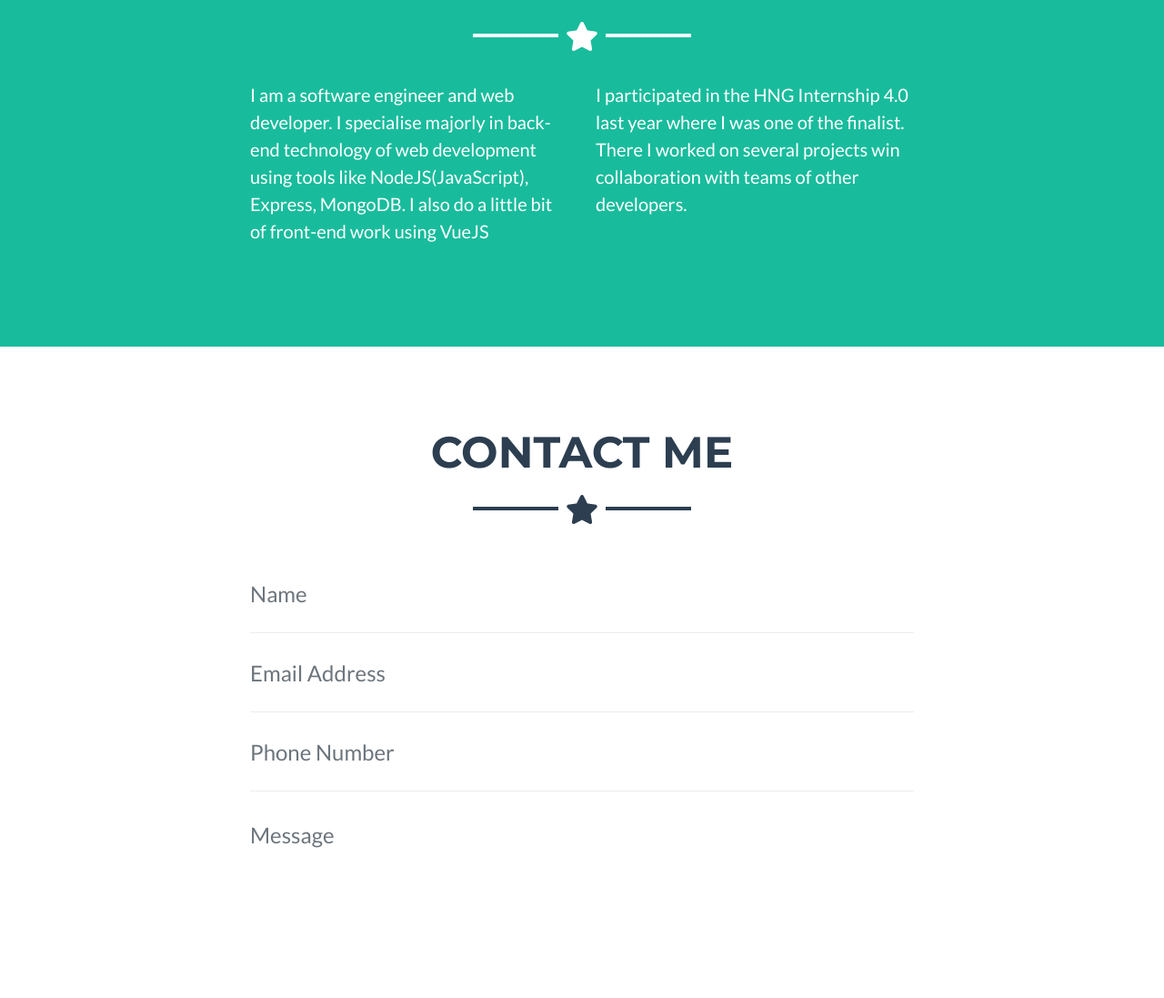
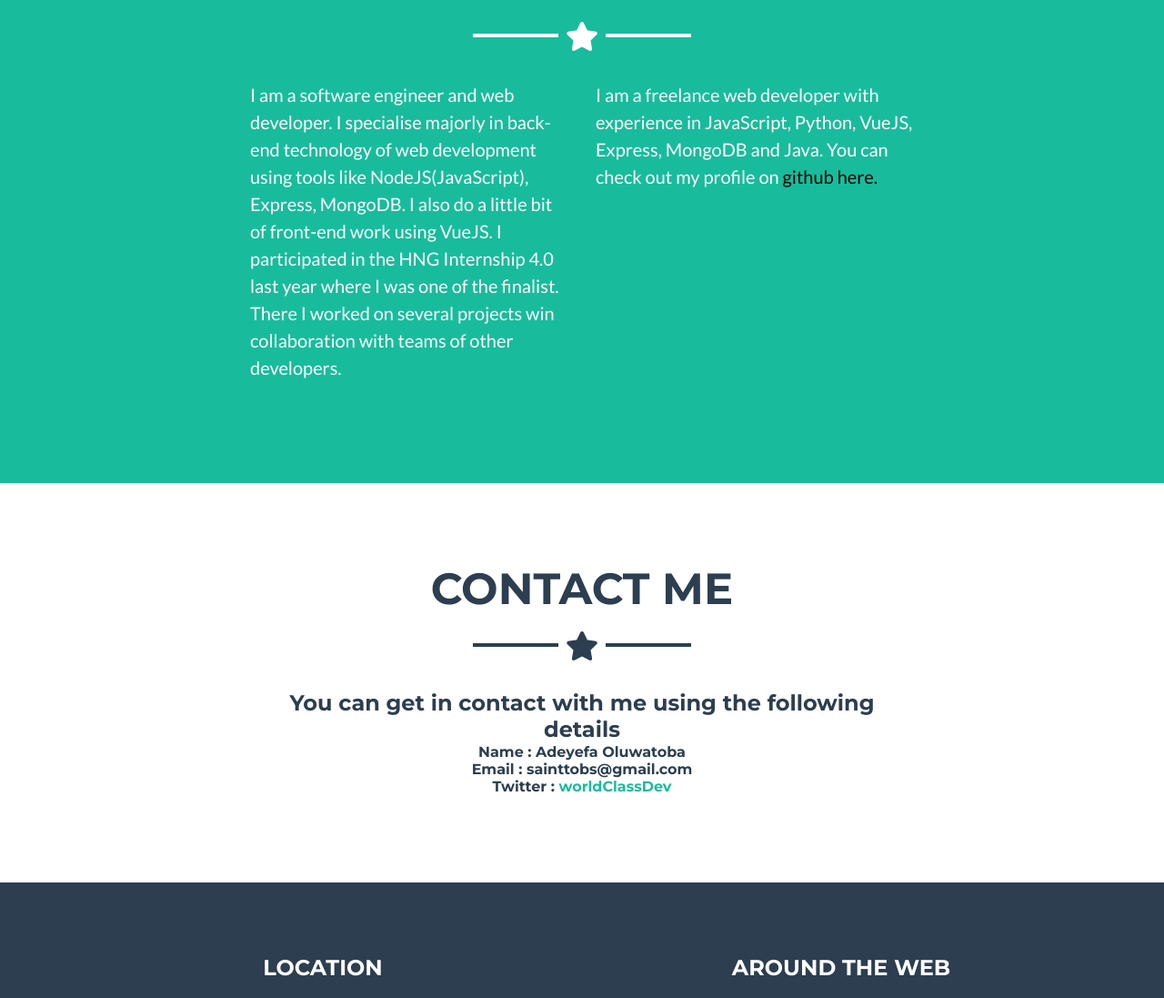
Before and after one commit to sainttobs/sainttobs.github.io, a plain HTML site: page index.html in a window 1280 px wide. Shown: the part 1944-3041 px from the top of the page at 91% size. Drawn offline with Linux system fonts and the light colour scheme.

Commit message:
Adding contact details

```diff
--- a/index.html
+++ b/index.html
@@ -120,10 +120,10 @@
         <hr class="star-light mb-5">
         <div class="row">
           <div class="col-lg-4 ml-auto">
-            <p class="lead">I am a software engineer and web developer. I specialise majorly in back-end technology of web development using tools like NodeJS(JavaScript), Express, MongoDB. I also do a little bit of front-end work using VueJS</p>
+            <p class="lead">I am a software engineer and web developer. I specialise majorly in back-end technology of web development using tools like NodeJS(JavaScript), Express, MongoDB. I also do a little bit of front-end work using VueJS. I participated in the HNG Internship 4.0 last year where I was one of the finalist. There I worked on several projects win collaboration with teams of other developers.</p>
           </div>
           <div class="col-lg-4 mr-auto">
-            <p class="lead">I participated in the HNG Internship 4.0 last year where I was one of the finalist. There I worked on several projects win collaboration with teams of other developers.</p>
+            <p class="lead"> I am a freelance web developer with experience in JavaScript, Python, VueJS, Express, MongoDB and Java. You can check out my profile on <strong><a style="color: black" href="https://www.github.com/sainttobs">github here.</a></strong></p>
           </div>
         </div>
       </div>
@@ -136,43 +136,10 @@
         <hr class="star-dark mb-5">
         <div class="row">
           <div class="col-lg-8 mx-auto">
-            <!-- To configure the contact form email address, go to mail/contact_me.php and update the email address in the PHP file on line 19. -->
-            <!-- The form should work on most web servers, but if the form is not working you may need to configure your web server differently. -->
-            <form name="sentMessage" id="contactForm" novalidate="novalidate">
-              <div class="control-group">
-                <div class="form-group floating-label-form-group controls mb-0 pb-2">
-                  <label>Name</label>
-                  <input class="form-control" id="name" type="text" placeholder="Name" required="required" data-validation-required-message="Please enter your name.">
-                  <p class="help-block text-danger"></p>
-                </div>
-              </div>
-              <div class="control-group">
-                <div class="form-group floating-label-form-group controls mb-0 pb-2">
-                  <label>Email Address</label>
-                  <input class="form-control" id="email" type="email" placeholder="Email Address" required="required" data-validation-required-message="Please enter your email address.">
-                  <p class="help-block text-danger"></p>
-                </div>
-              </div>
-              <div class="control-group">
-                <div class="form-group floating-label-form-group controls mb-0 pb-2">
-                  <label>Phone Number</label>
-                  <input class="form-control" id="phone" type="tel" placeholder="Phone Number" required="required" data-validation-required-message="Please enter your phone number.">
-                  <p class="help-block text-danger"></p>
-                </div>
-              </div>
-              <div class="control-group">
-                <div class="form-group floating-label-form-group controls mb-0 pb-2">
-                  <label>Message</label>
-                  <textarea class="form-control" id="message" rows="5" placeholder="Message" required="required" data-validation-required-message="Please enter a message."></textarea>
-                  <p class="help-block text-danger"></p>
-                </div>
-              </div>
-              <br>
-              <div id="success"></div>
-              <div class="form-group">
-                <button type="submit" class="btn btn-primary btn-xl" id="sendMessageButton">Send</button>
-              </div>
-            </form>
+            <h4 class="text-center text-secondary mb-0">You can get in contact with me using the following details</h6>
+              <h6 class="text-center text-secondary mb-0">Name : Adeyefa Oluwatoba</h6>
+              <h6 class="text-center text-secondary mb-0">Email : sainttobs@gmail.com</h6>
+              <h6 class="text-center text-secondary mb-0">Twitter : <strong><a target="_blank" href="https://twitter.com/adeyefa_codes">worldClassDev</a></strong></h6>
           </div>
         </div>
       </div>
```
